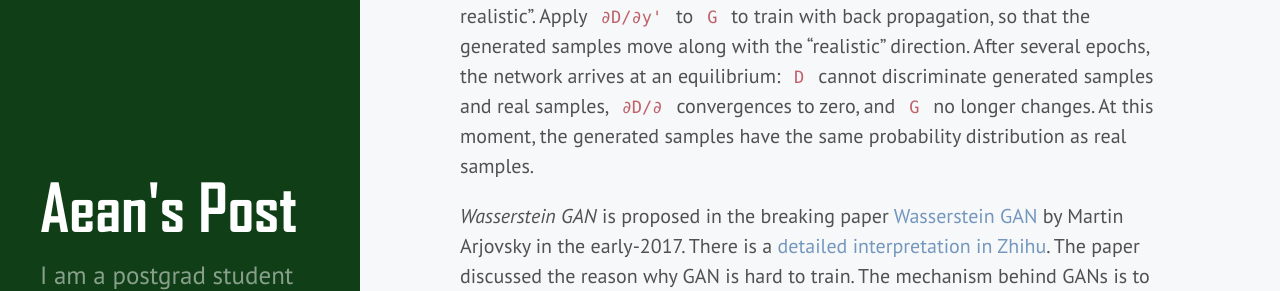
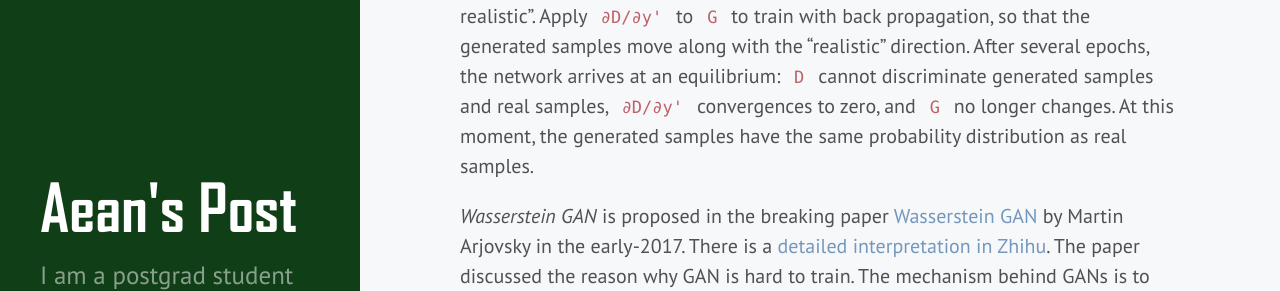
Before and after one commit to AeanSR/AeanSR.github.io, a Jekyll site: the page built from _posts/2018-04-01-nelf-name-generator-v2.md, in a window 1280 px wide and 900 px high, scrolled down 561 px. Shown: the part 163-454 px from the top of the window. Built offline with Jekyll 4.4.1, drawn with Linux system fonts in a browser that asks for light colours.

```diff
--- a/_posts/2018-04-01-nelf-name-generator-v2.md
+++ b/_posts/2018-04-01-nelf-name-generator-v2.md
@@ -13,7 +13,7 @@ I am looking for new technologies to refine the generator. The *Nelf Name Genera
 
 ## Wasserstein GAN
 
-*GAN* is for *Generative Adversarial Network*. It constitutes a *Discriminator (`D`)* and a *Generator (`G`)*. To train the network, first use `G` to generate samples `y'`, and mix `y'` with real samples `y`. Let `D` to discriminate samples if it belongs to `y'` (generated samples) or `y` (real samples), and train it with errors. Derivate `D` to `y'` as the gradient of `y'`, which indicates the direction to let `y'` be "more realistic". Apply `∂D/∂y'` to `G` to train with back propagation, so that the generated samples move along with the "realistic" direction. After several epochs, the network arrives at an equilibrium: `D` cannot discriminate generated samples and real samples, `∂D/∂` convergences to zero, and `G` no longer changes. At this moment, the generated samples have the same probability distribution as real samples.
+*GAN* is for *Generative Adversarial Network*. It constitutes a *Discriminator (`D`)* and a *Generator (`G`)*. To train the network, first use `G` to generate samples `y'`, and mix `y'` with real samples `y`. Let `D` to discriminate samples if it belongs to `y'` (generated samples) or `y` (real samples), and train it with errors. Derivate `D` to `y'` as the gradient of `y'`, which indicates the direction to let `y'` be "more realistic". Apply `∂D/∂y'` to `G` to train with back propagation, so that the generated samples move along with the "realistic" direction. After several epochs, the network arrives at an equilibrium: `D` cannot discriminate generated samples and real samples, `∂D/∂y'` convergences to zero, and `G` no longer changes. At this moment, the generated samples have the same probability distribution as real samples.
 
 *Wasserstein GAN* is proposed in the breaking paper [Wasserstein GAN](https://arxiv.org/abs/1701.07875) by Martin Arjovsky in the early-2017. There is a [detailed interpretation in Zhihu](https://zhuanlan.zhihu.com/p/25071913). The paper discussed the reason why GAN is hard to train. The mechanism behind GANs is to minimize the *J-S distance* or *K-L distance* between the distribution of samples. However, the distributions are low-dimensional manifolds in high-dimensional space, where the overlapped volume is often zero. The *J-S distance* and *K-L distance* lose their functions in this circumstance. The improved method is to use *Wasserstein distance* instead, which could give directions even when the overlapped volume of distributions is zero.
 
```
